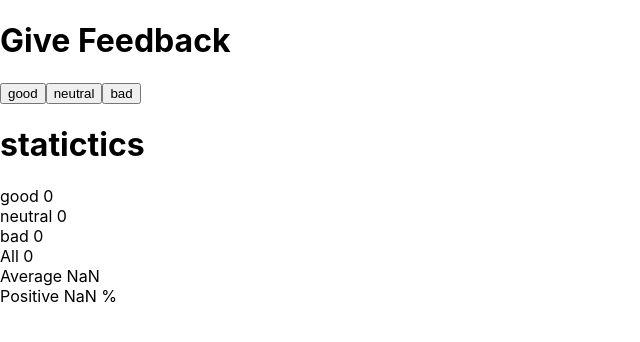
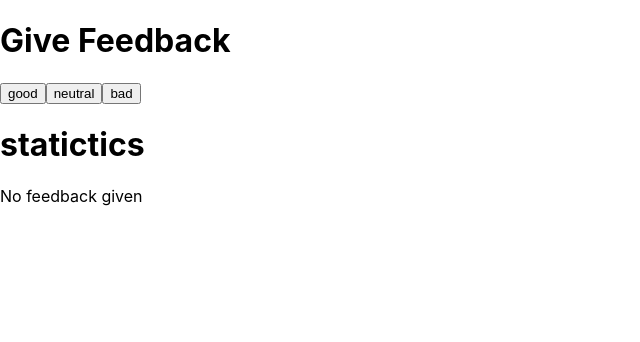
Before and after one commit to robado/fullstackopen2021, a React (Create React App) app in the folder part1/unicafe/: page / in a window 1280 px wide. Shown: the top 342 px of the page, without its empty margins (0-640 px from the left). Built offline with nearby package versions, Linux system fonts and the light colour scheme.

Commit message:
1.9: unicafe step4

```diff
--- a/part1/unicafe/src/App.js
+++ b/part1/unicafe/src/App.js
@@ -10,6 +10,12 @@ const Statistics = (props) => {
   const totalFeedback =  props.good + props.neutral + props.bad
   const average =(props.good - props.bad) / totalFeedback
   const positivePercent = props.good / totalFeedback * 100
+
+  if (totalFeedback == 0) {
+    return (
+      <div>No feedback given</div>
+    )
+  }
 
   return (
     <div>
@@ -36,9 +42,6 @@ const App = () => {
       <Button handleClick={() => setNeutral(neutral + 1)} text='neutral' />
       <Button handleClick={() => setBad(bad + 1)} text='bad' />
       <h1>statictics</h1>
-{/*       <div>good {good}</div>
-      <div>neutral {neutral}</div>
-      <div>bad {bad}</div> */}
       <Statistics good={good} neutral={neutral} bad={bad}/>
     </div>
   )
```
